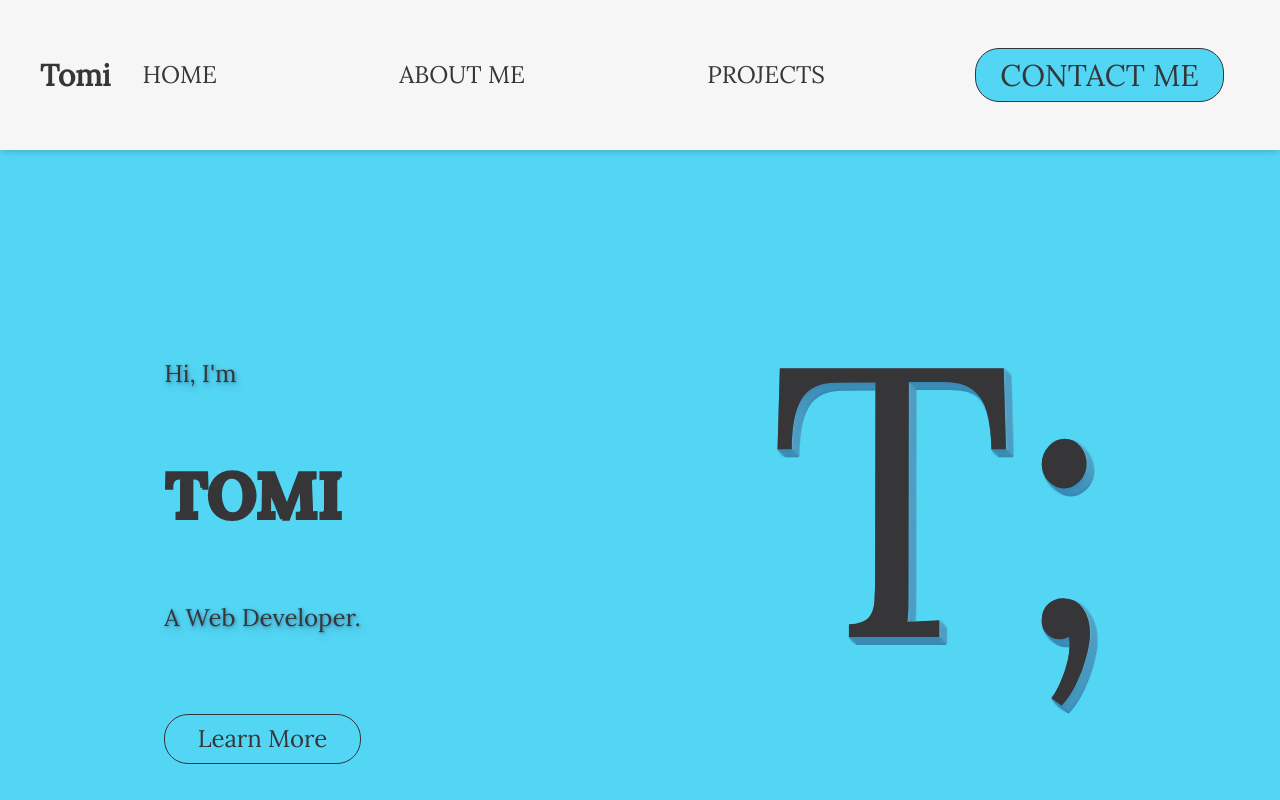
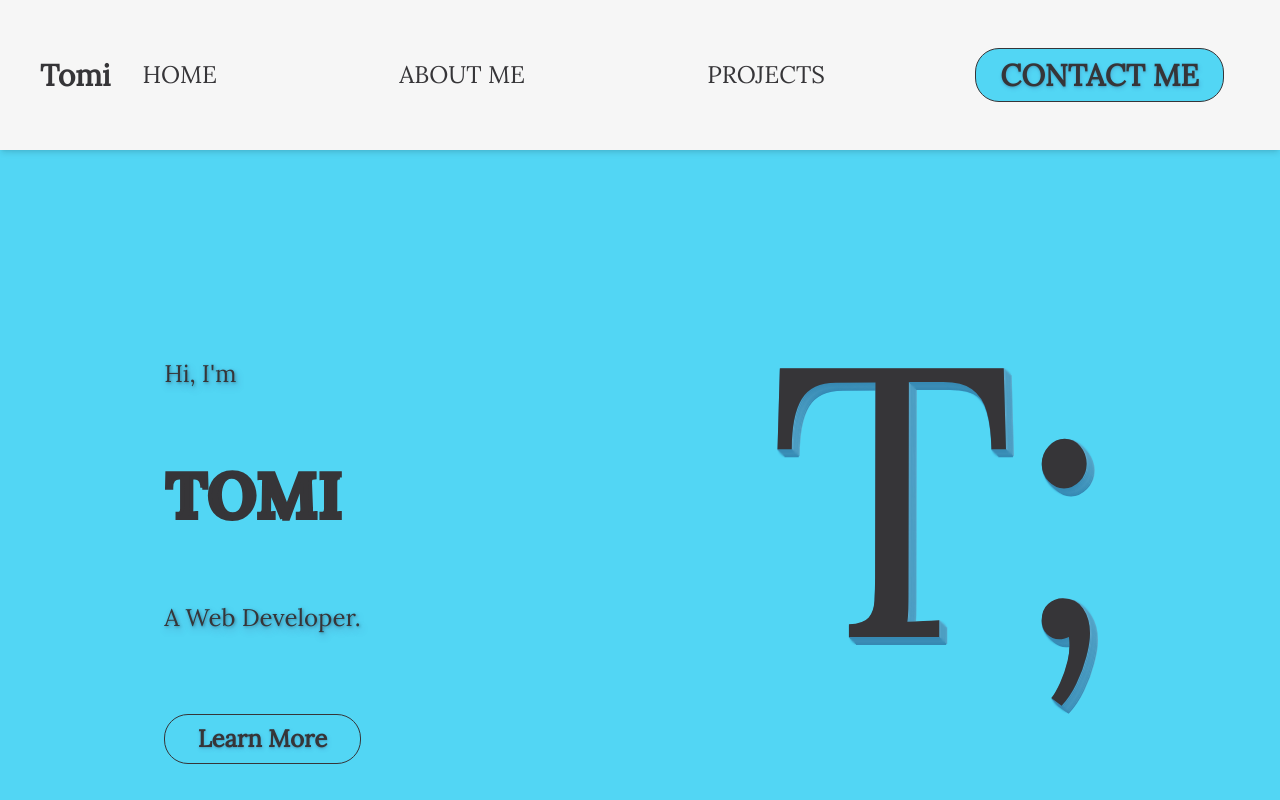
Before and after one commit to rodiemertomi/portfolio, a React (Create React App) app: page / in a window 1280 px wide. Shown: the top 800 px of the page. Built offline with nearby package versions, Linux system fonts and the light colour scheme.

Commit message:
adds shadow and bolds letter

```diff
--- a/src/Components/Button.jsx
+++ b/src/Components/Button.jsx
@@ -2,7 +2,7 @@ import React from 'react'
 
 const Button = props => {
   return (
-    <button className='border border-black bg-lightblue rounded-3xl font-Lora text-black transition-all duration-500 hover:bg-darkblue hover:text-white px-6 py-2'>
+    <button className='font-bold text-shadow-md border border-black bg-lightblue rounded-3xl font-Lora text-black transition-all duration-200 hover:bg-darkblue hover:text-white px-6 py-2'>
       {props.children}
     </button>
   )
```
